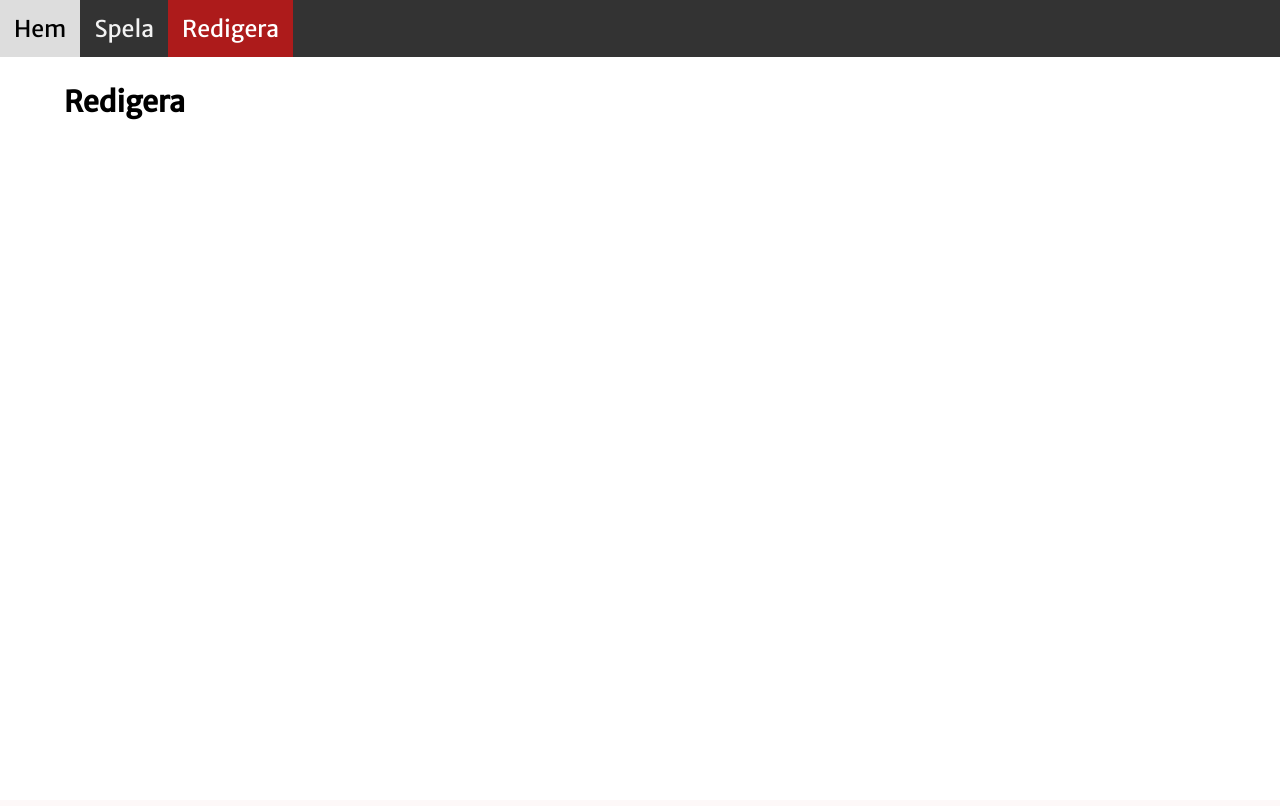
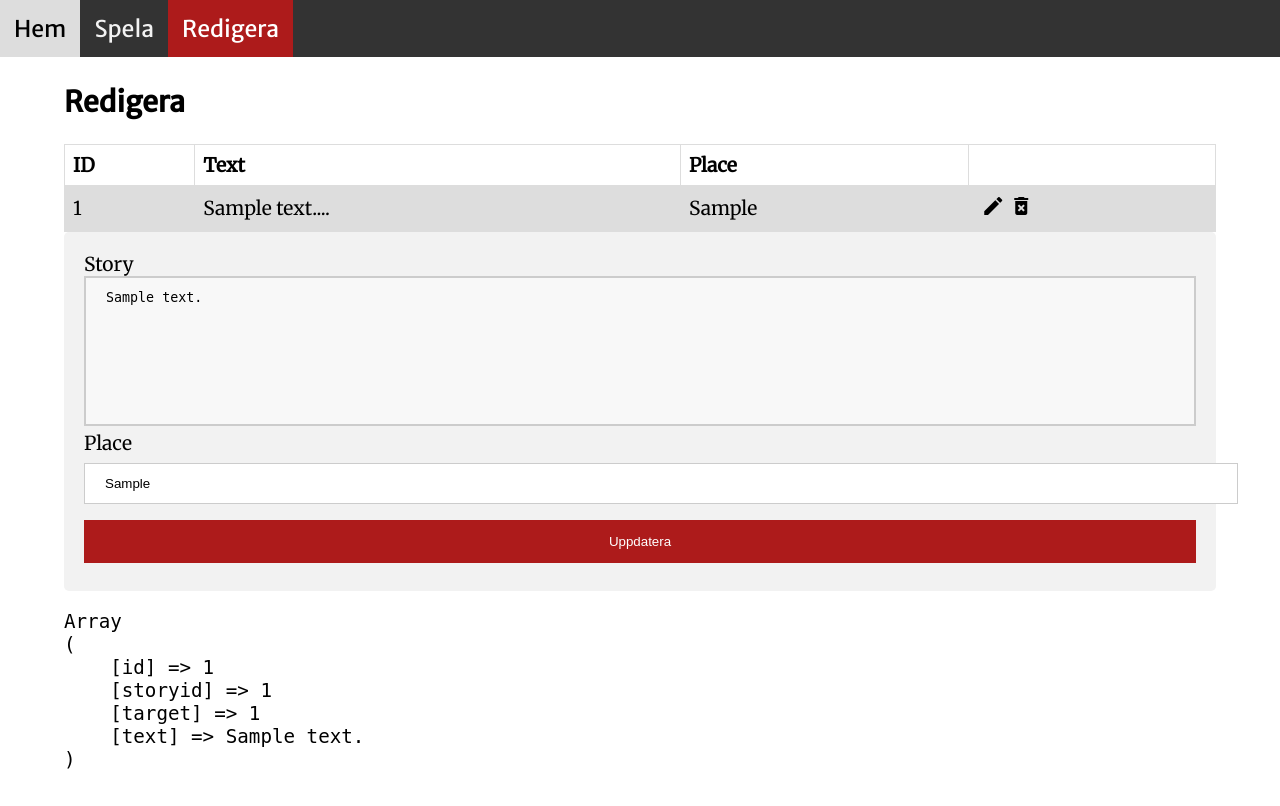
Before and after one commit to jensnti/story, a PHP site: page /edit.php?edit=1 in a window 1280 px wide. Before the commit the page ends 120 px from the top, so only its background shows below. Run offline with PHP 8.4, Linux system fonts and the light colour scheme; tables that the repository leaves empty hold one stand-in row (values such as "Sample post").

Commit message:
edit sida ny branch

```diff
--- a/css/style.css
+++ b/css/style.css
@@ -71,3 +71,70 @@ h1, h2, h3, h4 {
 .gotopagelinks a {
     padding: 12px;
 }
+
+table {
+    border-collapse: collapse;
+    width: 100%;
+}
+
+td, th {
+    border: 1px solid #dddddd;
+    text-align: left;
+    padding: 8px;
+}
+
+tr:nth-child(even) {
+    background-color: #dddddd;
+}
+
+tr:hover {
+    color: grey;
+}
+
+.m-center {
+    text-align: center;
+    margin-left: 4px;
+    color: black;
+}
+
+.m-center:hover {
+    color: grey;
+}
+
+input[type=text] {
+    width: 100%;
+    padding: 12px 20px;
+    margin: 8px 0;
+    display: block;
+    border: 1px solid #ccc;
+}
+
+input[type=submit] {
+    width: 100%;
+    background-color: #ad1b1b;
+    color: white;
+    padding: 14px 20px;
+    margin: 8px 0;
+    border: none;
+}
+
+input[type=submit]:hover {
+    background-color: #ddd;
+    color: black;
+}
+
+textarea {
+    width: 100%;
+    height: 150px;
+    padding: 12px 20px;
+    box-sizing: border-box;
+    border: 2px solid #ccc;
+    background-color: #f8f8f8;
+    resize: none;
+}
+
+.forms {
+    border-radius: 5px;
+    background-color: #f2f2f2;
+    padding: 20px;
+}
--- a/edit.php
+++ b/edit.php
@@ -8,6 +8,7 @@
 	<meta name="viewport" content="width=device-width, initial-scale=1.0">
 	<title>Soloäventyr - Redigera</title>
 	<link href="https://fonts.googleapis.com/css?family=Merriweather|Merriweather+Sans" rel="stylesheet">
+	<link rel="stylesheet" href="https://fonts.googleapis.com/icon?family=Material+Icons">
 	<link rel="stylesheet" href="css/style.css">
 </head>
 <body>
@@ -19,14 +20,121 @@
 <main class="content">
 	<section>
 		<h1>Redigera</h1>
+
+		<table class="editTable">
+			<tr>
+				<th>ID</th>
+				<th>Text</th>
+				<th>Place</th>
+				<th></th>
+			</tr>
 <?php
-// TODO protect with your login
-// add, edit, delete pages & events
-// skriv ut en lista över sidor
+	include_once 'include/dbinfo.php';
+	$dbh = new PDO('mysql:host=localhost;dbname=te16;charset=utf8mb4', $dbuser, $dbpass);
+
+	if(isset($_GET['delete'])) {
+
+		$filteredId = filter_input(INPUT_GET, "delete", FILTER_VALIDATE_INT);
+		$stmt = $dbh->prepare("DELETE FROM story WHERE id = :id");
+		$stmt->bindParam(':id', $filteredId);
+		$stmt->execute();
+
+		echo "deleted id: " . $filteredId;
+	}
 
 
 
+
+	$stmt = $dbh->prepare("SELECT * FROM story");
+	$stmt->execute();
+
+	$row = $stmt->fetchAll(PDO::FETCH_ASSOC);
+
+	foreach ($row as $value) {
+		echo "<tr>";
+		echo "<td>" . $value['id'] . "</td>";
+		echo "<td>" . substr($value['text'], 0, 40) . "...</td>";
+		echo "<td>" . $value['place'] . "</td>";
+		echo "<td><a href=\"edit.php?edit=" . $value['id'] . "\"><i class=\"material-icons m-center\">edit</i></a>";
+		echo "<a href=\"edit.php?delete=" . $value['id'] . "\"><i class=\"material-icons m-center\">delete_forever</i></a></td>";
+		echo "</tr>";
+	}
 ?>
+		</table>
+	</section>
+	<section class="forms">
+<?php
+	echo "<form action=\"\" method=\"post\">";
+	echo "<label for=\"text\">Story</label>";
+	echo "<textarea name=\"text\" id=\"text\" rows=\"5\" cols=\"50\">";
+	if(isset($_GET['edit'])) {
+
+		$filteredId = filter_input(INPUT_GET, "edit", FILTER_VALIDATE_INT);
+		$stmt = $dbh->prepare("SELECT * FROM story WHERE id = :id");
+		$stmt->bindParam(':id', $filteredId);
+		$stmt->execute();
+		$row = $stmt->fetch(PDO::FETCH_ASSOC);
+		echo $row['text'];
+	}
+	echo "</textarea>";
+	echo "<label for=\"place\">Place</label>";
+	if(isset($_GET['edit'])) {
+		echo "<input type=\"text\" name=\"place\" id=\"place\" value=\"" . $row['place'] . "\">";
+		echo "<input type=\"hidden\" name=\"id\" id=\"id\" value=\"" . $row['id'] . "\">";
+		echo "<input type=\"submit\" name=\"update\" id=\"update\" value=\"Uppdatera\">";
+	} else {
+		echo "<input type=\"text\" name=\"place\" id=\"place\">";
+		echo "<input type=\"submit\" name=\"submit\" id=\"submit\" value=\"Lägg till\">";
+	}
+	echo "</form>";
+	echo "</section>";
+
+	if(isset($_POST['submit'])) {
+		$filteredText = filter_input(INPUT_POST, "text", FILTER_SANITIZE_SPECIAL_CHARS);
+		$filteredPlace = filter_input(INPUT_POST, "place", FILTER_SANITIZE_SPECIAL_CHARS);
+
+		$stmt = $dbh->prepare("INSERT INTO story (text, place) VALUES (:text, :place)");
+		$stmt->bindParam(':text', $filteredText);
+		$stmt->bindParam(':place', $filteredPlace);
+		$stmt->execute();
+
+		header('location: ./edit.php');
+
+	}
+	elseif(isset($_POST['update'])) {
+		$filteredId = filter_input(INPUT_POST, "id", FILTER_SANITIZE_SPECIAL_CHARS);
+		$filteredPlace = filter_input(INPUT_POST, "place", FILTER_SANITIZE_SPECIAL_CHARS);
+		$filteredId = filter_input(INPUT_GET, "edit", FILTER_VALIDATE_INT);
+		$stmt = $dbh->prepare("UPDATE  story SET text = :text, place = :place WHERE id = :id");
+		$stmt->bindParam(':text', $filteredText);
+		$stmt->bindParam(':place', $filteredPlace);
+		$stmt->bindParam(':id', $filteredId);
+		$stmt->execute();
+
+		header('location: ./edit.php');
+	}
+?>
+	<section>
+
+<?php
+
+	if(isset($_GET['edit'])) {
+		$filteredId = filter_input(INPUT_GET, "edit", FILTER_VALIDATE_INT);
+
+		$stmt = $dbh->prepare("SELECT * FROM storylinks WHERE storyid = :id");
+		$stmt->bindParam(':id', $filteredId);
+		$stmt->execute();
+
+		$row = $stmt->fetchAll(PDO::FETCH_ASSOC);
+
+		foreach ($row as $value) {
+			echo "<pre>" . print_r($value,1) . "</pre>";
+		}
+	}
+?>
+
+
+	</section>
 </main>
 <script src="js/navbar.js"></script>
 </body>
--- a/play.php
+++ b/play.php
@@ -54,6 +54,8 @@
 
 		$row = $stmt->fetchAll(PDO::FETCH_ASSOC);
 
+		echo "<pre>" . print_r($row,1) . "</pre>";
+
 		foreach ($row as $val) {
 			echo "<a href=\"?page=" . $val['target'] . "\">" . $val['text'] . "</a>";
 		}
```
